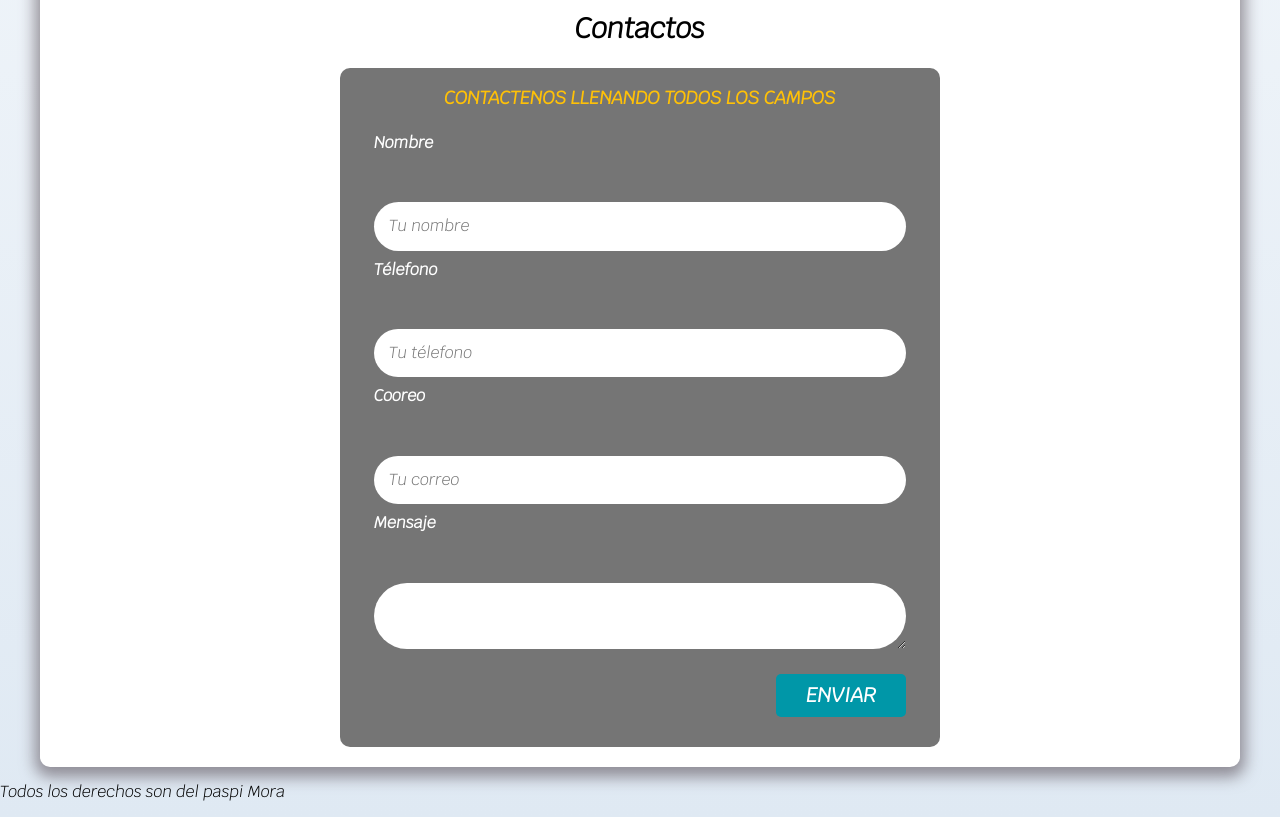
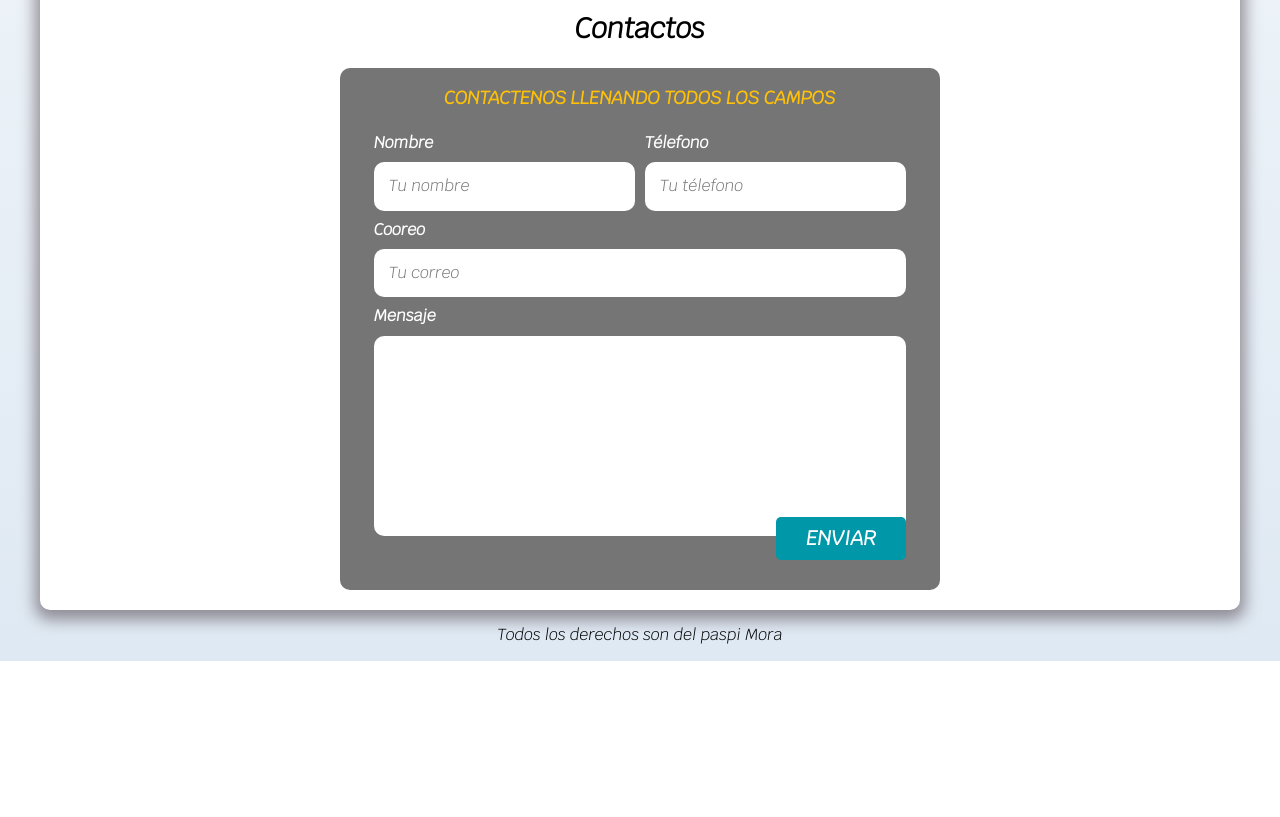
Before and after one commit to moramora1979/PracticeUdemy_freelancer_inicio, a plain HTML site: page index.html in a window 1280 px wide. Shown: the part 1020-1837 px from the top of the page. After the commit the page ends 1681 px from the top, so only its background shows below. Drawn offline with Linux system fonts and the light colour scheme.

Commit message:
Estilos fromulario

```diff
--- a/css/style.css
+++ b/css/style.css
@@ -228,10 +228,6 @@ h3 {
     color: var(--primario);
 }
 
-.contenedor-campos {
-    width: 100%;
-}
-
 .campo {
     margin-bottom: 1rem;
 }
@@ -239,15 +235,23 @@ h3 {
 .campo label {
     color: var(--blanco);
     font-weight: bold;
-    margin-bottom: 5rem;
+    margin-bottom: 1rem;
     display: block;
+}
+
+.campo textarea {
+    height: 20rem;
 }
 
 .input-text {
     width: 100%;
     border: none;
     padding: 1.5rem;
-    border-radius: 5rem;
+    border-radius: 1rem;
+}
+
+.footer {
+    text-align: center;
 }
 
 
@@ -268,6 +272,16 @@ h3 {
     .w-sm-100 {
         width: auto;
     }
+    .contenedor-campos {
+        display: grid;
+        grid-template-columns: repeat(2, 1fr);
+        grid-template-rows: auto auto 20rem;
+        column-gap: 1rem;
+    }
+    .campo:nth-child(3),
+    .campo:nth-child(4) {
+        grid-column: 1 / 3;
+    }
 }
 
 @media (min-width: 480px) {
--- a/index.html
+++ b/index.html
@@ -146,7 +146,7 @@
 
     </main>
 
-    <footer>
+    <footer class="footer">
         <p>Todos los derechos son del paspi Mora</p>
     </footer>
 </body>
```
